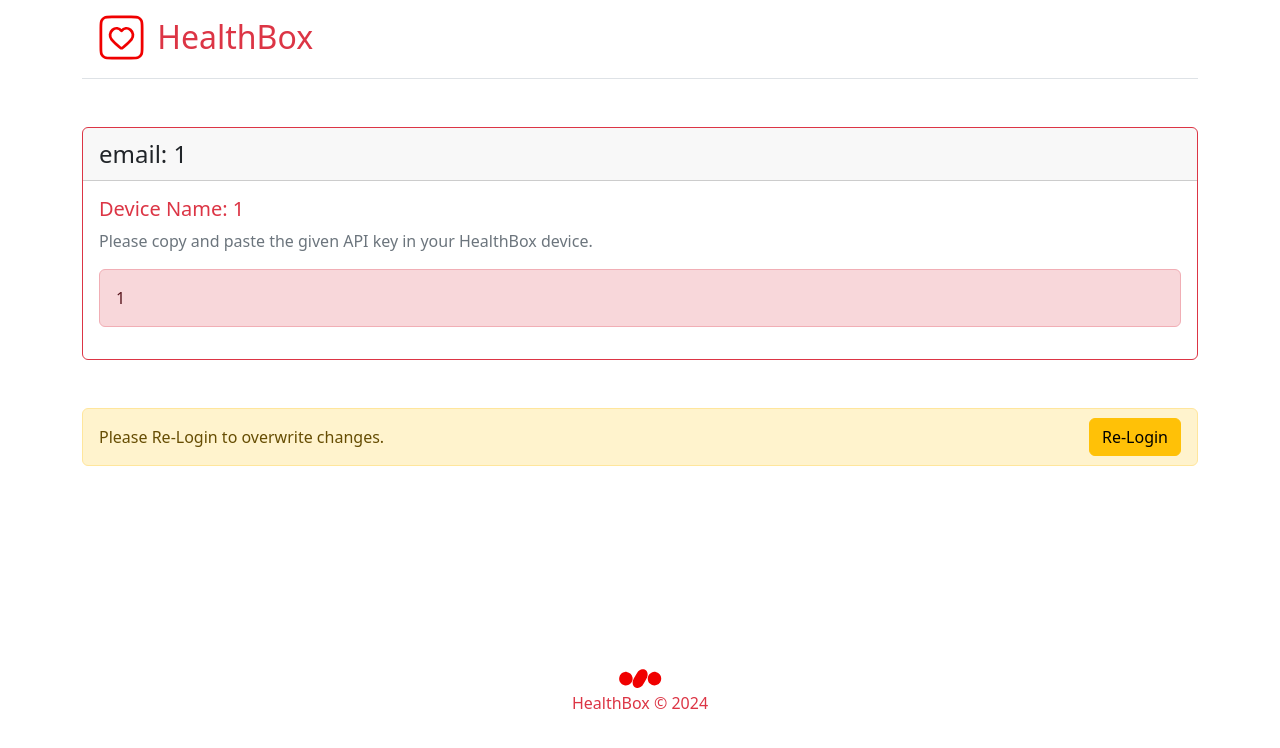
After one commit to Sakib-Dalal/HealthBox, a Flask app: page /display_API/1/1/1 in a window 1280 px wide. The commit adds this page. Shown: the top 748 px of the page. Run offline with Flask 3, Linux system fonts and the light colour scheme; some libraries are stand-ins or nearby versions.

Commit message:
healthbox 06

```diff
--- a/web_data/main.py
+++ b/web_data/main.py
@@ -46,6 +46,38 @@ with app.app_context():
 # Home Page
 @app.route('/')
 def home():
+    # to get user data
+    s = db.get_or_404(User, 1)
+    print(s.email)
+    print(s.password)
+    print(s.device)
+    print(s.device_API)
+
+   # to get all users list
+    s = db.session.execute(db.select(User).order_by(User.id))
+    r = s.scalars()
+    for user in r:
+        print(user.id, user.email, user.password, user.device, user.device_API)
+
+    # read perticular record
+    s = db.session.execute(db.select(User).where(User.email == 'sakib@gmail.com')).scalar()
+    print(s.id)
+    print(s.email)
+    print(s.password)
+
+    # update record
+    s = db.session.execute(db.select(User).where(User.email == 'sakib@gmail.com')).scalar()
+    s.email = 'sakib@gmail.com' # update value
+    print("updated value")
+    db.session.commit()
+
+    # update record
+    s = db.session.execute(db.select(User).where(User.email == 'sakib@gmail.com')).scalar()
+    s.device = "Device 1" # update value
+    s.device_API = "D1"
+    print("updated value")
+    db.session.commit()
+
     return render_template('index.html')
 
 # Login Page
@@ -115,15 +147,47 @@ def userpage():
     print(current_user.email)
     print(current_user.device)
     print(current_user.device_API)
+
     # Passing the name from the current_user
-    return render_template('userpage.html', name=current_user.email, device=current_user.device, device_API=current_user.device_API)
+    return render_template('userpage.html', name=current_user.email, device=[current_user.device], device_API=[current_user.device_API])
 
 # add new device page
-@app.route(f'/new_device/<email>')
+@app.route('/new_device/<email>')
 @login_required
 def new_device(email):
     return render_template('new_device.html', email=email)
 
+# display api key
+@app.route('/display_API/<email>/<device_name>/<API_key>')
+def display_api(email, device_name, API_key):
+    return render_template("display_api.html", email=email, device_name=device_name, API_key=API_key)
+
+# create new device database page
+@app.route('/register_new_device/<name>', methods=['GET', 'POST'])
+def register_new_device(name):
+    if request.method == 'POST':
+        email = request.form.get('email')
+        device_name = request.form.get('device_name')
+        result = db.session.execute(db.select(User).where(User.email == email))
+        user = result.scalar()
+        api = f"{email}-{device_name}"
+
+        if name == email:
+
+            API_key = generate_password_hash(api, method='pbkdf2:sha256', salt_length=8)
+            # new_user = User(
+            #     email = request.form.get('email'),
+            #     password = hash_and_salted_password
+            # )
+            # db.session.add(new_user)
+            # db.session.commit()
+            # Can redirect() and get name from the current_user
+            # return redirect(url_for('display_api', email=email, device_name=device_name, API_key=API_key))
+            return render_template("display_api.html", email=email, device_name=device_name, API_key=API_key)
+        else:
+            flash("You entered incorrect email. Please re-login!")
+            return redirect(url_for('login'))
+    return render_template('index.html')
 
 
 # Logout Page
--- /dev/null
+++ b/web_data/templates/display_api.html
@@ -0,0 +1,37 @@
+{% include "header.html" %}
+
+    <!--Header-->
+    <div class="container">
+      <nav class="navbar navbar-expand-lg bg-body-light border-bottom">
+        <div class="container-fluid">
+            <a class="navbar-brand fs-2 text-danger fw-light" href="/">
+                    <img src="./../static/Heart.svg" height="55" alt="logo" style="margin-top: -5px;" class="d-inline-block align-text-center align-items-center">
+                    HealthBox
+            </a>
+
+        </div>
+      </nav>
+
+
+
+      <!--Info Here-->
+      <div class="mb-5 mt-5 card border border-danger fw-light">
+        <div class="card-header fs-4 fw-light text-dark">
+          email: {{ email }}
+        </div>
+        <div class="card-body">
+            <h5 class="card-title text-danger fs-5 fw-light">Device Name: {{ device_name }}</h5>
+            <p class="card-text text-secondary">Please copy and paste the given API key in your HealthBox device.</p>
+            <div class="alert alert-danger" role="alert">
+                {{ API_key }}
+            </div>
+        </div>
+      </div>
+      <!--Re-Login-->
+    <div class="alert alert-warning mb-5 mt-5" role="alert">
+        Please Re-Login to overwrite changes.
+        <a href="{{ url_for('login') }}" class="btn btn-warning position-absolute top-50 end-0 translate-middle-y mx-3">Re-Login</a>
+    </div>
+
+
+{% include "footer.html" %}
--- a/web_data/templates/footer.html
+++ b/web_data/templates/footer.html
@@ -1,4 +1,4 @@
-        <div class="text-center mb-5 text-danger" style="padding-top: 200px;">
+        <div class="text-center mb-5 text-danger" style="padding-top: 150px;">
             <img src="../static/BlackBox_Logo.svg" height="25" />
             <p> HealthBox © 2024 </p>
         </div>
--- a/web_data/templates/new_device.html
+++ b/web_data/templates/new_device.html
@@ -30,16 +30,16 @@
           {% endif %}
         {% endwith %}
 
-        <form action="#" method="post">
+        <form action="{{ url_for('register_new_device', name=email) }}" method="post">
           <div class="mb-4">
             <label for="exampleInputEmail1" class="form-label text-danger">Conform email address</label>
-            <input type="email" name="email" required="required" class="form-control" placeholder="{{ email }}" id="exampleInputEmail1" aria-describedby="emailHelp">
+            <input type="email" name="email" required="required" class="form-control" placeholder="ex. your_email@gmail.com" id="exampleInputEmail1" aria-describedby="emailHelp">
             <div id="emailHelp" class="form-text">We'll never share your email with anyone else.</div>
           </div>
 
           <div class="mb-4">
             <label for="exampleInputEmail1" class="form-label text-danger">Device Name</label>
-            <input type="string" name="device_name" required="required" class="form-control" placeholder="HealthBox 1">
+            <input type="string" name="device_name" required="required" class="form-control" placeholder="ex. HealthBox 1">
           </div>
 
           <button type="submit" class="btn btn-outline-danger">Add Device</button>
```
Also changed, not shown: web_data/templates/userpage.html (+5 -4 lines), web_data/instance/users.db.
